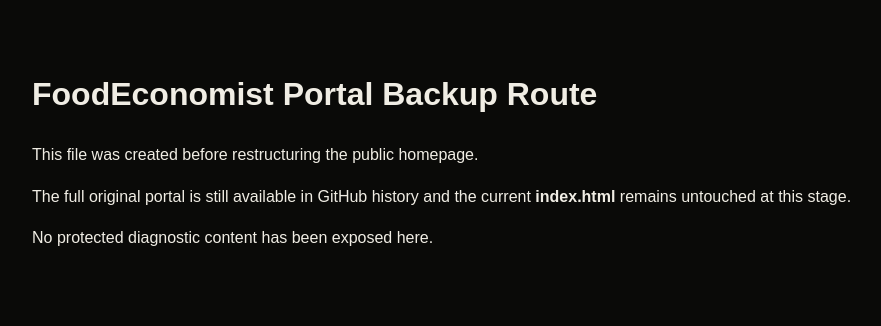
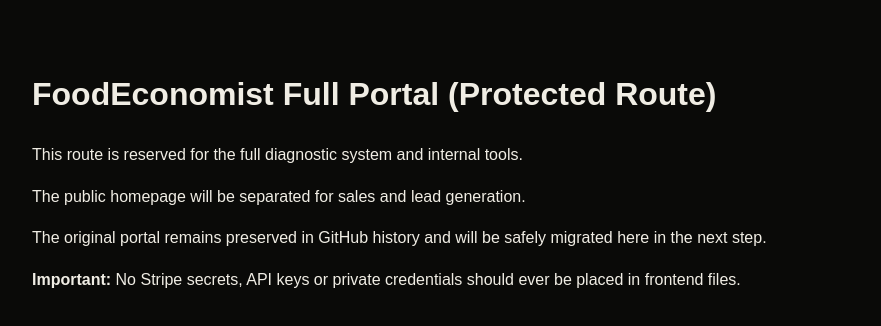
Before and after one commit to kfrem/foodeconomist-portal, a plain HTML site: page portal.html in a window 1280 px wide. Shown: the whole page, without its empty margins (16-897 px from the left). Drawn offline with Linux system fonts and the light colour scheme.

Commit message:
Upgrade portal.html to protected portal route placeholder

```diff
--- a/portal.html
+++ b/portal.html
@@ -1,10 +1,11 @@
 <!DOCTYPE html>
 <html lang="en">
-<head><meta charset="UTF-8"><meta name="viewport" content="width=device-width, initial-scale=1.0"><title>FoodEconomist Portal Backup</title></head>
+<head><meta charset="UTF-8"><meta name="viewport" content="width=device-width, initial-scale=1.0"><title>FoodEconomist Portal</title></head>
 <body style="font-family:Arial,sans-serif;background:#0a0a08;color:#f0ede4;padding:40px;line-height:1.6;">
-<h1>FoodEconomist Portal Backup Route</h1>
-<p>This file was created before restructuring the public homepage.</p>
-<p>The full original portal is still available in GitHub history and the current <strong>index.html</strong> remains untouched at this stage.</p>
-<p>No protected diagnostic content has been exposed here.</p>
+<h1>FoodEconomist Full Portal (Protected Route)</h1>
+<p>This route is reserved for the full diagnostic system and internal tools.</p>
+<p>The public homepage will be separated for sales and lead generation.</p>
+<p>The original portal remains preserved in GitHub history and will be safely migrated here in the next step.</p>
+<p><strong>Important:</strong> No Stripe secrets, API keys or private credentials should ever be placed in frontend files.</p>
 </body>
 </html>
```
